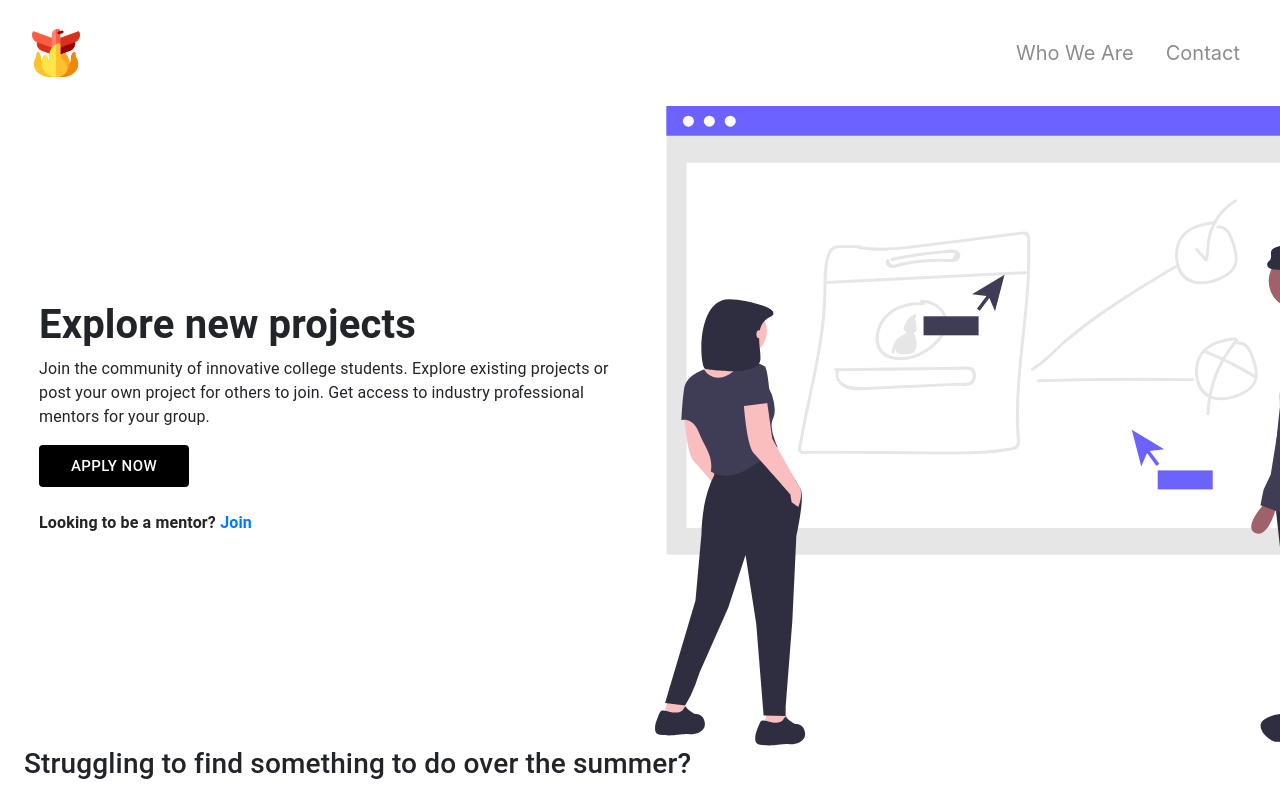
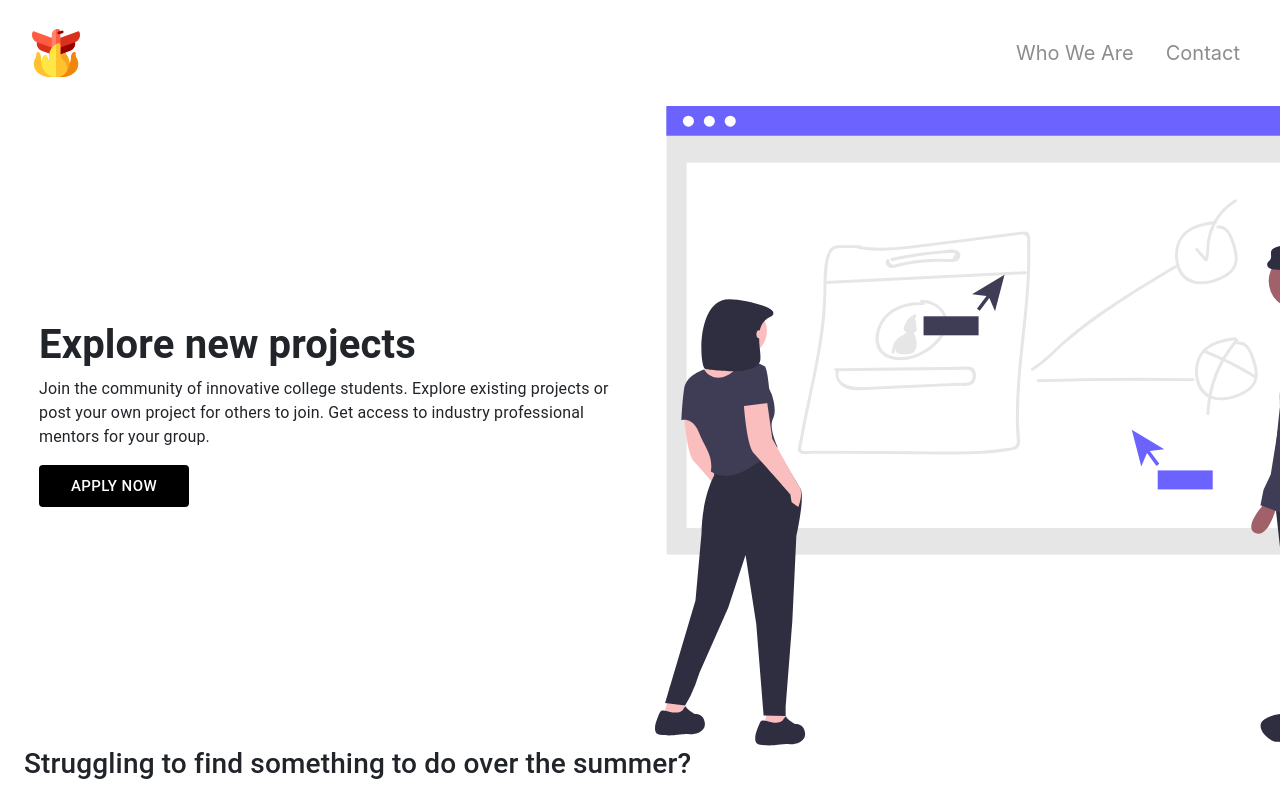
Before and after one commit to johancc/BuildConnect, a React app: page / in a window 1280 px wide. Shown: the top 800 px of the page. Built offline with nearby package versions, Linux system fonts and the light colour scheme; the HTML template or start-up script is replaced by a standard one.

Commit message:
Added Project Page

```diff
--- a/client/src/components/pages/Home.js
+++ b/client/src/components/pages/Home.js
@@ -22,9 +22,7 @@ export default () => {
             </Button>
             <br/>
             <br/>
-            <Typography>
-                <b><p fontSize="32px">Looking to be a mentor? <a color="primary" href="/mentorjoin">Join</a></p></b>
-            </Typography>
+
         </div>
     )
 
```
Also changed, not shown: client/src/components/pages/Projects.js (added, +38 -0 lines).
